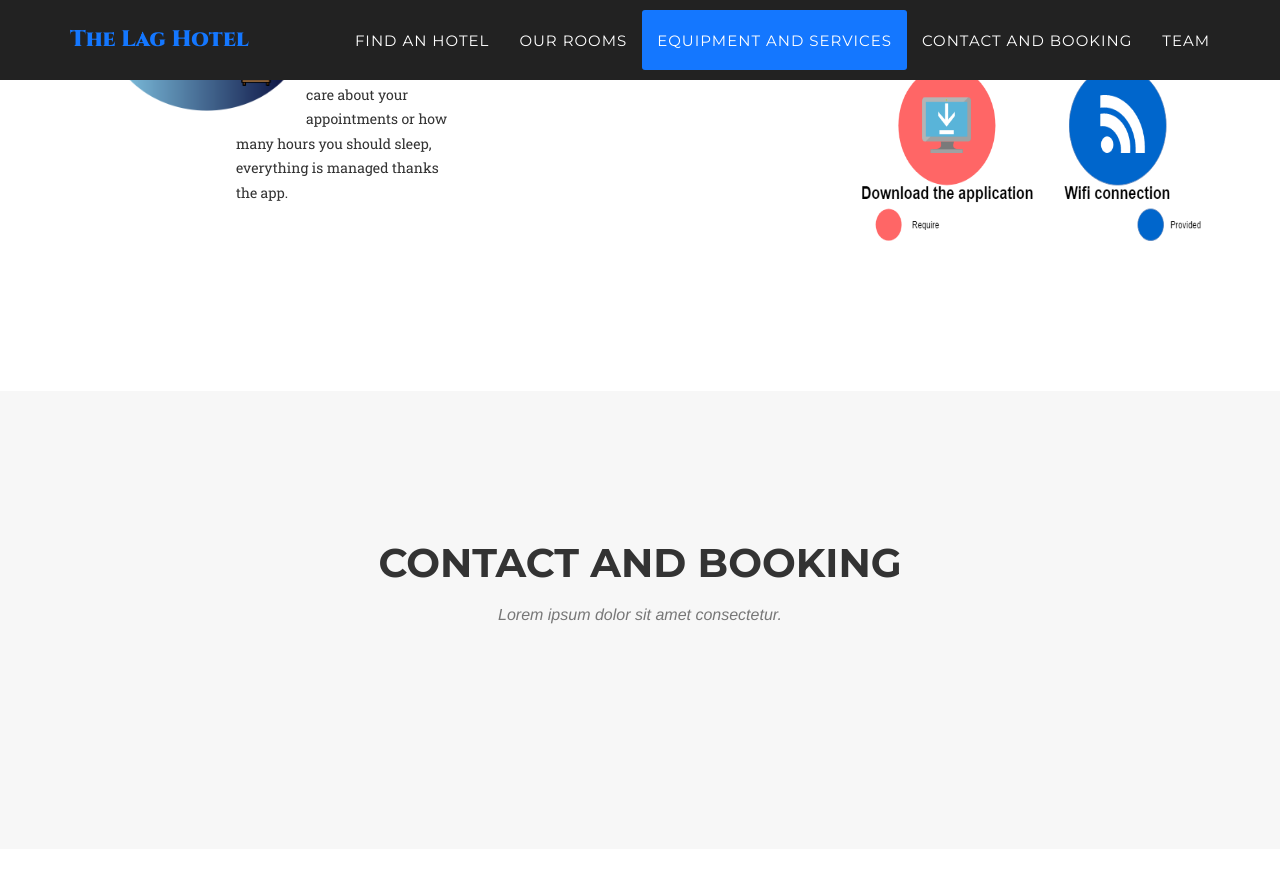
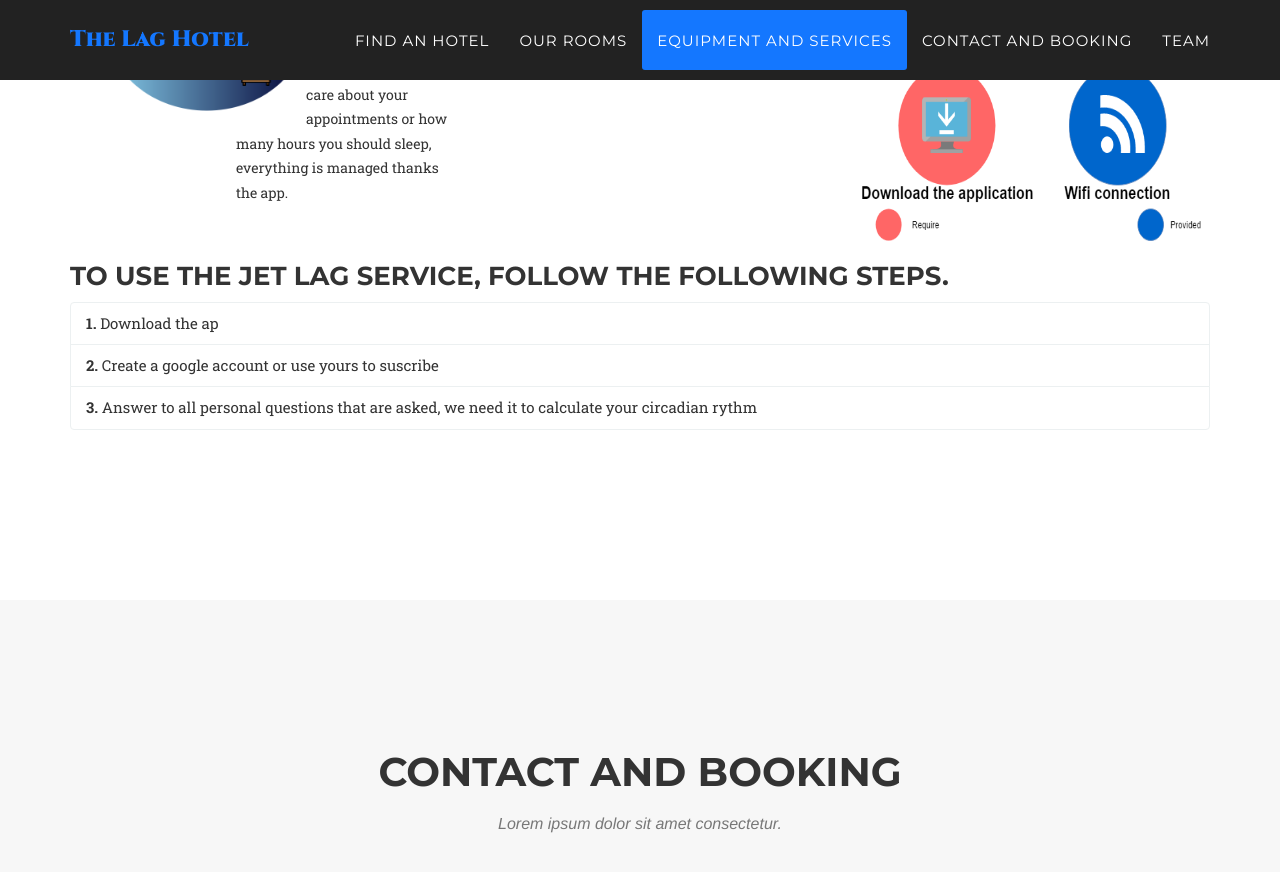
Before and after one commit to VincentGautier/Hotel-web-site, a Jekyll site: the page built from index.html, in a window 1280 px wide and 900 px high, scrolled down 2837 px. Shown: the top 872 px of the window. Built offline with Jekyll 4.4.1, drawn with Linux system fonts in a browser that asks for light colours; some web fonts are replaced.

Commit message:
Update equipment_services.html

```diff
--- a/_includes/equipment_services.html
+++ b/_includes/equipment_services.html
@@ -29,5 +29,15 @@
                     <img src="img/service.png" width="350" height="350" alt=""/>
                 </div>
             </div>
+            <h3>To use the Jet lag service, follow the <strong>following steps</strong>.</h3>
+            <ul class="list-group">
+                          <li class="list-group-item"><strong> 1. </strong> Download the ap
+                </li>
+                            <li class="list-group-item"><strong> 2. </strong> Create a google account or use yours to suscribe
+                </li>
+                <li class="list-group-item"><strong> 3. </strong> Answer to all personal questions that are asked, we need it to
+                    calculate your circadian rythm
+                </li>
+              </ul>
         </div>
     </section>
```
